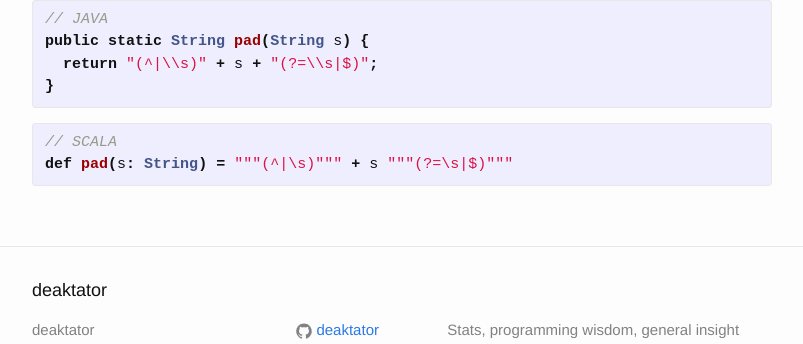
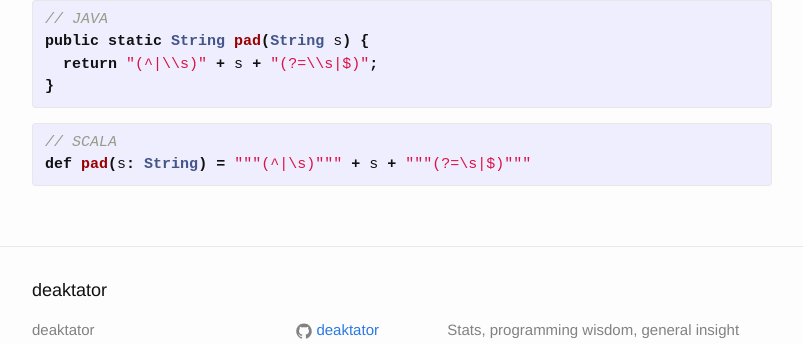
Before and after one commit to deaktator/deaktator.github.io, a Jekyll site: the page built from _posts/2017-10-09-regex-padding.md, in a window 1280 px wide and 900 px high, scrolled down 1646 px. Shown: the part 476-820 px from the top of the window, without its empty margins (238-1041 px from the left). Built offline with Jekyll 4.4.1, drawn with Linux system fonts in a browser that asks for light colours.

Commit message:
more typos

```diff
--- a/_posts/2017-10-09-regex-padding.md
+++ b/_posts/2017-10-09-regex-padding.md
@@ -101,5 +101,5 @@ public static String pad(String s) {
 
 {% highlight scala %}
 // SCALA
-def pad(s: String) = """(^|\s)""" + s """(?=\s|$)"""
+def pad(s: String) = """(^|\s)""" + s + """(?=\s|$)"""
 {% endhighlight %}
```
